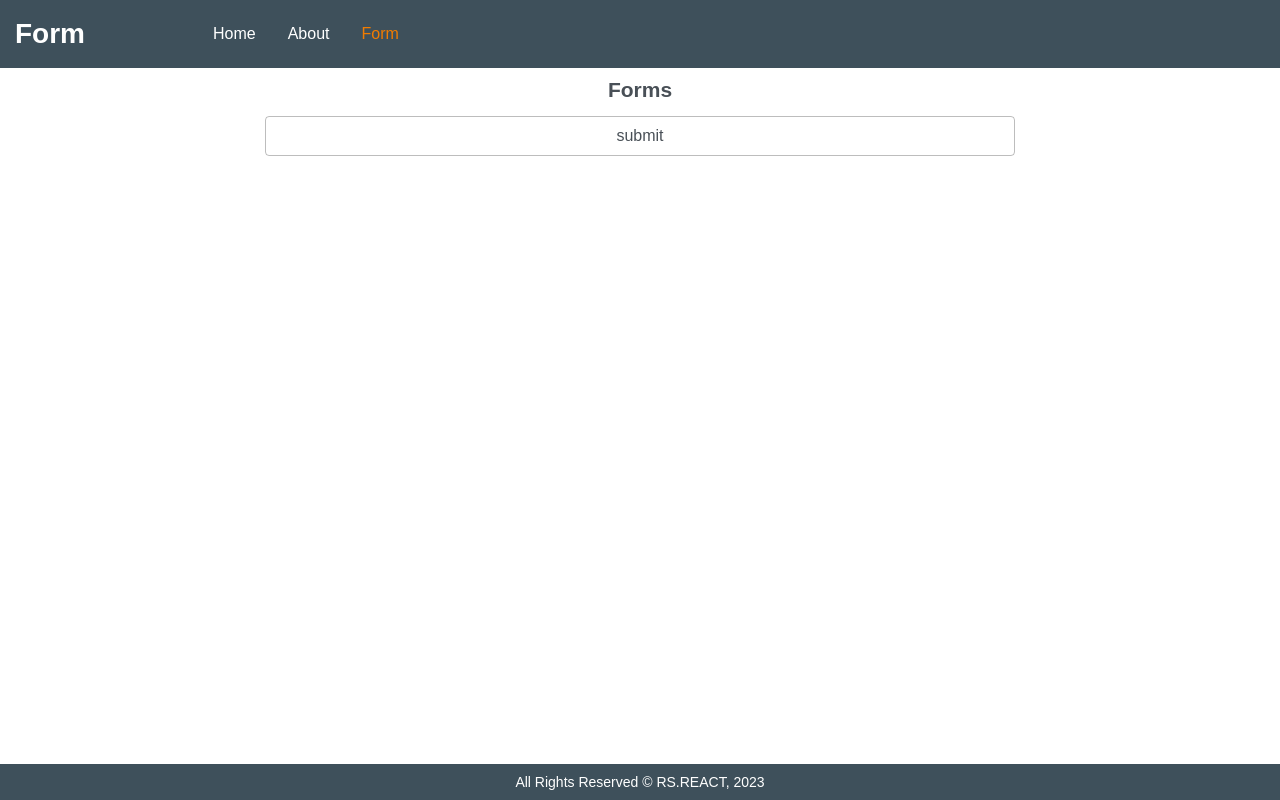
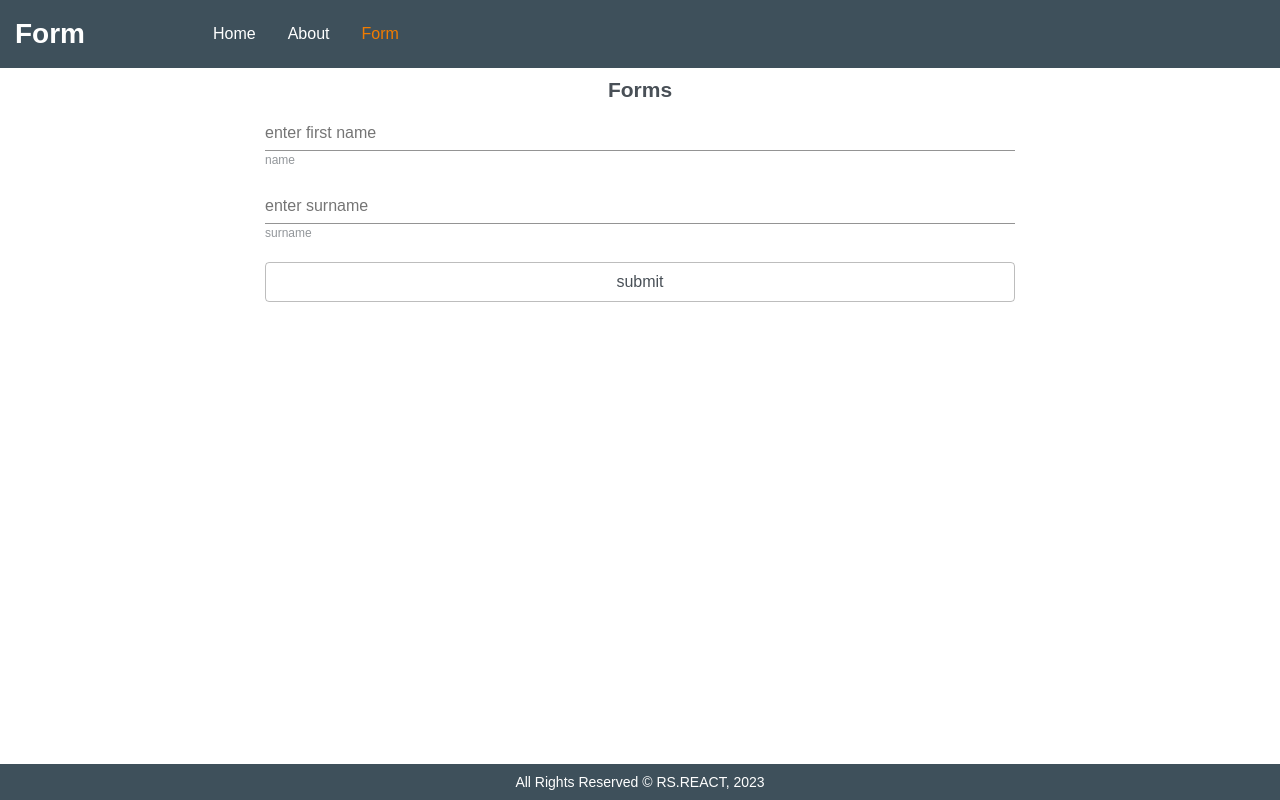
Before and after one commit to koctia/rs.react, a React (Vite) app: page /form in a window 1280 px wide. Built offline with nearby package versions, Linux system fonts and the light colour scheme.

Commit message:
feat: two input fields were added to the form

```diff
--- a/src/pages/form/Form.tsx
+++ b/src/pages/form/Form.tsx
@@ -1,4 +1,4 @@
-import React, { Component, createRef, RefObject } from 'react';
+import React, { Component, createRef, RefObject, useState } from 'react';
 import { useForm } from 'react-hook-form';
 
 import './form.scss';
@@ -17,10 +17,31 @@ const Form = () => {
     register,
     formState: { errors },
     handleSubmit,
-  } = useForm();
+    reset,
+  } = useForm<ICardData>({ mode: 'onSubmit', reValidateMode: 'onSubmit' });
+
+  const [newData, setNewData] = useState<ICardData[]>([]);
 
   const myHandleSubmit = (data: ICardData) => {
-    console.log(data);
+    console.log('data', data);
+    const newArray: ICardData[] = newData;
+
+    const newCard: ICardData = {
+      id: newData.length,
+      first_name: data.first_name,
+      last_name: data.last_name,
+      birthday: data.birthday,
+      breeds: data.breeds,
+      // cost: Number(data.cost),
+      gender: data.gender ? 'Female' : 'Male',
+      // place: placeCat(),
+      // url_l: uploadImages(),
+      email: data.email,
+    };
+    newArray.push(newCard);
+    setNewData(newArray);
+    console.log(newData);
+    reset();
   };
 
   return (
@@ -28,8 +49,42 @@ const Form = () => {
       <h2 className="main__title-form">Forms</h2>
       <div className="main__form-box">
         <form className="main__form" onSubmit={handleSubmit(myHandleSubmit)}>
+          <InputForms
+            id="namecat"
+            label="name"
+            type="text"
+            placeholder="enter first name"
+            {...register('first_name', {
+              required: 'Please enter name.',
+              pattern: {
+                value: /[A-ZА-Я]{1}/,
+                message: 'Please capitalize the name.',
+              },
+            })}
+            error={errors.first_name?.message}
+          />
+          <InputForms
+            id="surname"
+            label="surname"
+            type="text"
+            placeholder="enter surname"
+            {...register('last_name', {
+              required: 'Please enter name.',
+              pattern: {
+                value: /[A-ZА-Я]{1}/,
+                message: 'Please capitalize the name.',
+              },
+            })}
+            error={errors.last_name?.message}
+          />
+
           <input className="main__btn-submit" type="submit" value="submit" />
         </form>
+      </div>
+      <div className="main__cards cards">
+        {newData.map((data) => {
+          return <Card key={data.id} {...data} />;
+        })}
       </div>
     </>
   );
```
